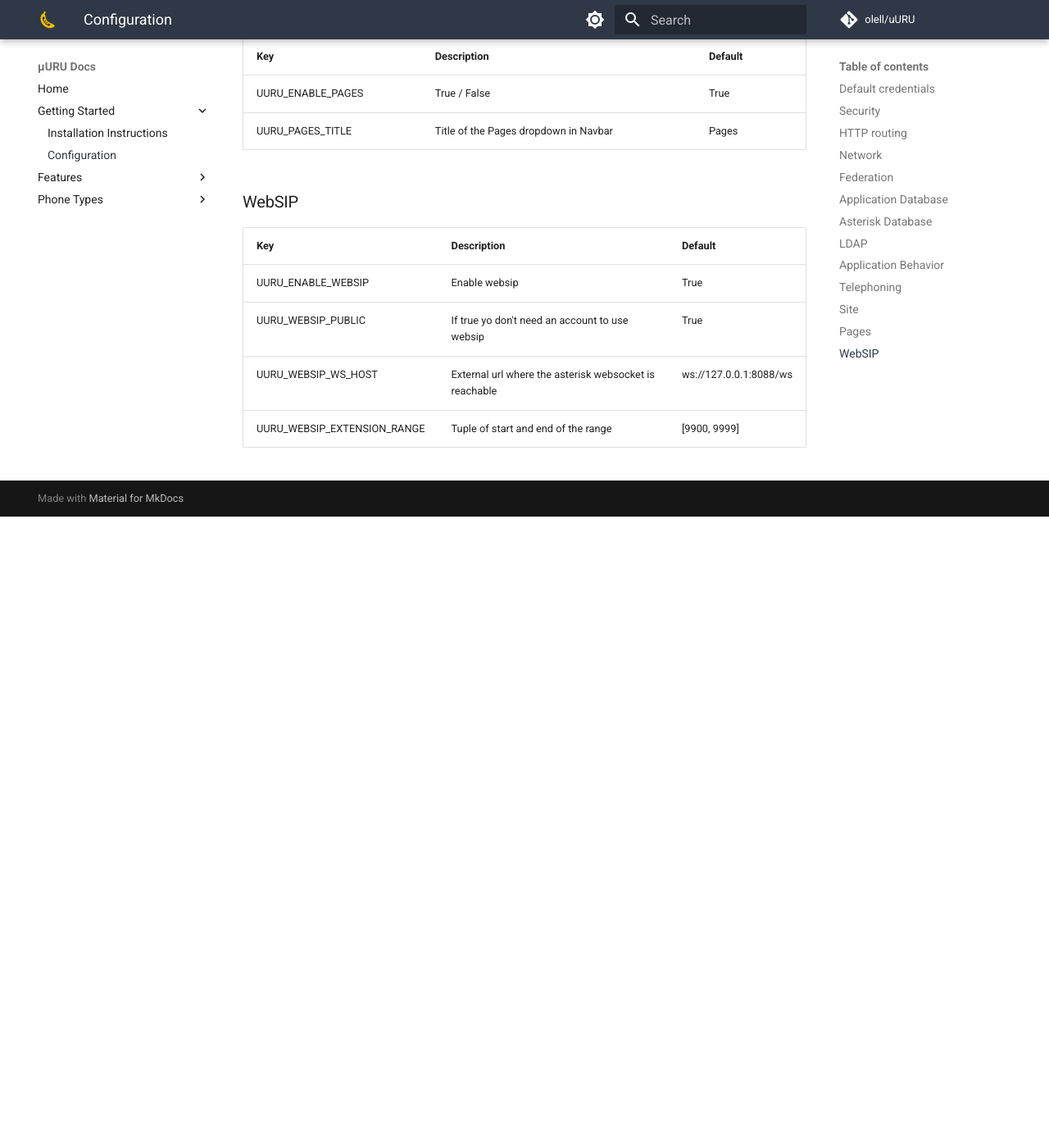
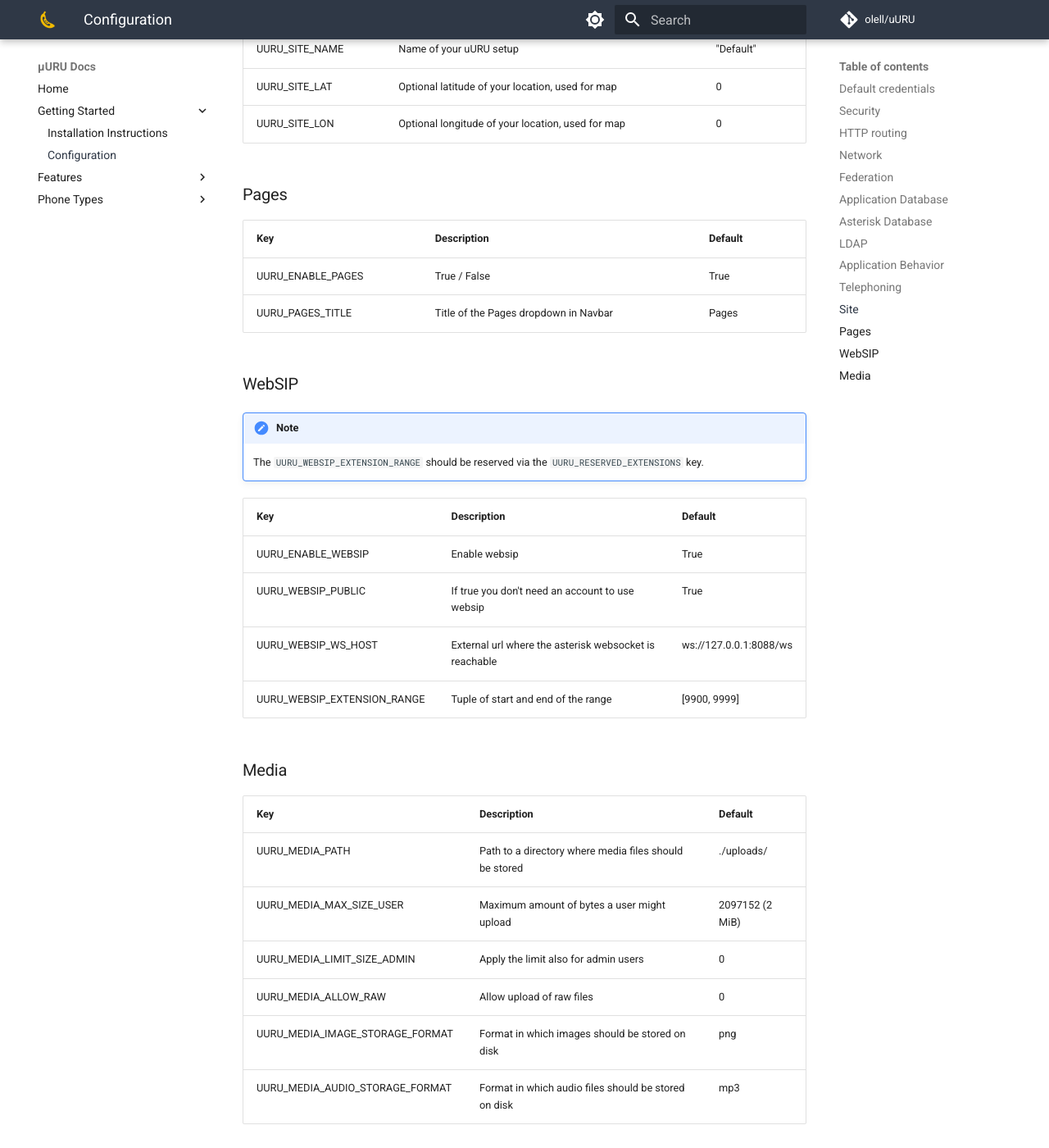
Before and after one commit to olell/uURU, an MkDocs documentation site: the page built from docs/configuration.md, in a window 1280 px wide and 1400 px high, scrolled down 3966 px. Shown: the whole window at 82% size. Built offline with MkDocs 1.6.1 and Material for MkDocs 9.7.7, drawn with Linux system fonts in a browser that asks for light colours; comment, search, counter and statistics services are not loaded; before the commit the page ends 4596 px from its top, so only the background shows below that; some of the changed text lies outside the part shown.

Commit message:
Updated configuration docs

```diff
--- a/docs/configuration.md
+++ b/docs/configuration.md
@@ -18,16 +18,17 @@
 | -------------------------------- | -------------------------------------- | ----------------- |
 | UURU_SECRET_KEY                  | Secret key used to sign session tokens | random (32 chars) |
 | UURU_ACCESS_TOKEN_EXPIRE_MINUTES | Minutes until a login expires          | 8 days (11520)    |
+| UURU_BACKEND_CORS_ORIGINS        | A list of allowed CORS origins         | `[]`              |
 
 ### HTTP routing
 
-> [!IMPORTANT]
-> Do not change those values, currently uURU contains some hardcoded links
-> which will break otherwise!
+!!! warning
+    Do not change those values, currently uURU contains some hardcoded links
+    which will break otherwise!
 
 | Key                     | Description                             | Default      |
 | ----------------------- | --------------------------------------- | ------------ |
-| UURU_WEB_PREFX          | Prefix after `/` for web routes         | empty        |
+| UURU_WEB_PREFIX         | Prefix after `/` for web routes         | empty        |
 | UURU_API_V1_STR         | Prefix after `/` for api routes         | /api/v1      |
 | UURU_TELEPHONING_PREFIX | Prefix after `/` for telephoning routes | /telephoning |
 
@@ -70,12 +71,15 @@
 
 ### LDAP
 
-| Key                | Description                   | Default              |
-| ------------------ | ----------------------------- | -------------------- |
-| UURU_LDAP_SERVER   | LDAP server connection string | ldap://localhost:389 |
-| UURU_LDAP_BASE_DN  | Base DN of the ldap server    | dc=uuru              |
-| UURU_LDAP_USER     | Admin user of the ldap server | cn=admin,dc=uuru     |
-| UURU_LDAP_PASSWORD | Password of the admin user    |                      |
+| Key                            | Description                       | Default              |
+| ------------------------------ | --------------------------------- | -------------------- |
+| UURU_LDAP_SERVER               | LDAP server connection string     | ldap://localhost:389 |
+| UURU_LDAP_BASE_DN              | Base DN of the ldap server        | dc=uuru              |
+| UURU_LDAP_USER                 | Admin user of the ldap server     | cn=admin,dc=uuru     |
+| UURU_LDAP_PASSWORD             | Password of the admin user        |                      |
+| UURU_LDAP_PUBLIC_HOST          | IP or Hostname of the LDAP server | 127.0.0.1            |
+| UURU_LDAP_PUBLIC_BIND_USER     | User for public connections       | cn=public,dc=uuru    |
+| UURU_LDAP_PUBLIC_BIND_PASSWORD | Password for public connections   | public               |
 
 ### Application Behavior
 
@@ -117,9 +121,23 @@
 
 ### WebSIP
 
+!!! note
+    The `UURU_WEBSIP_EXTENSION_RANGE` should be reserved via the `UURU_RESERVED_EXTENSIONS` key.
+
 | Key                         | Description                                            | Default                |
 | --------------------------- | ------------------------------------------------------ | ---------------------- |
 | UURU_ENABLE_WEBSIP          | Enable websip                                          | True                   |
-| UURU_WEBSIP_PUBLIC          | If true yo don't need an account to use websip         | True                   |
+| UURU_WEBSIP_PUBLIC          | If true you don't need an account to use websip        | True                   |
 | UURU_WEBSIP_WS_HOST         | External url where the asterisk websocket is reachable | ws://127.0.0.1:8088/ws |
 | UURU_WEBSIP_EXTENSION_RANGE | Tuple of start and end of the range                    | [9900, 9999]           |
+
+### Media
+
+| Key                             | Description                                            | Default         |
+| ------------------------------- | ------------------------------------------------------ | --------------- |
+| UURU_MEDIA_PATH                 | Path to a directory where media files should be stored | ./uploads/      |
+| UURU_MEDIA_MAX_SIZE_USER        | Maximum amount of bytes a user might upload            | 2097152 (2 MiB) |
+| UURU_MEDIA_LIMIT_SIZE_ADMIN     | Apply the limit also for admin users                   | 0               |
+| UURU_MEDIA_ALLOW_RAW            | Allow upload of raw files                              | 0               |
+| UURU_MEDIA_IMAGE_STORAGE_FORMAT | Format in which images should be stored on disk        | png             |
+| UURU_MEDIA_AUDIO_STORAGE_FORMAT | Format in which audio files should be stored on disk   | mp3             |
```
